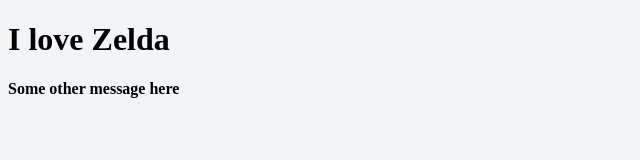
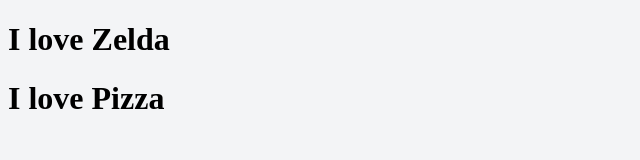
Before and after one commit to San2010L/unit3-notes, a website: page insertPractice.html in a window 1280 px wide. Shown: the whole page, without its empty margins (0-640 px from the left). Drawn offline with Linux system fonts and the light colour scheme.

Commit message:
added insertPractice.html(finished)

```diff
--- a/insertPractice.html
+++ b/insertPractice.html
@@ -15,7 +15,23 @@
 <script>
   const content=document.querySelector('.content');
   //replace content of an html tag using innerHTML
-  content.innerHTML='<h1>I love Zelda</h1><h4>Some other message here</h4>';
+  content.innerHTML='<h1 class="gone">I love Zelda</h1><h4>Some other message here</h4>';
+
+  const zelda =document.createElement('h1');
+  zelda.innerHTML = 'I love Zelda';
+  content.appendChild(zelda);
+
+  //put this at the top in addition to existing elements
+  const food = document.createElement('h1');
+  food.innerHTML='I love Pizza';
+  content.insertAdjacentElement('afterend', food);
+
+//to remove an element
+  const unwantedElement=document.querySelector('h4');
+  unwantedElement.remove();
+
+  const unwantedElement2=document.querySelector(".gone");
+  unwantedElement2.remove();
 </script>
 </body>
 </html>
```
